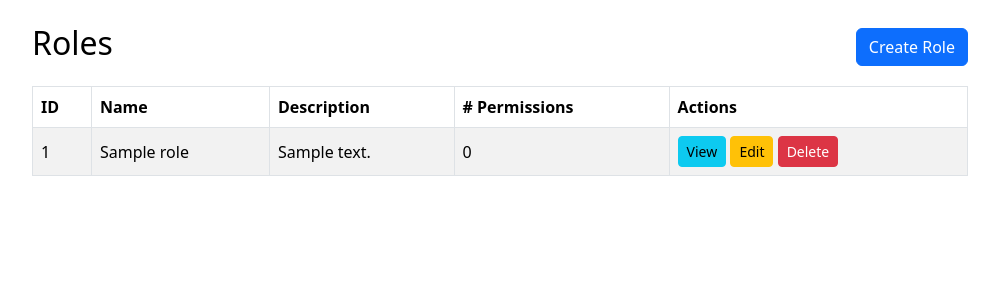
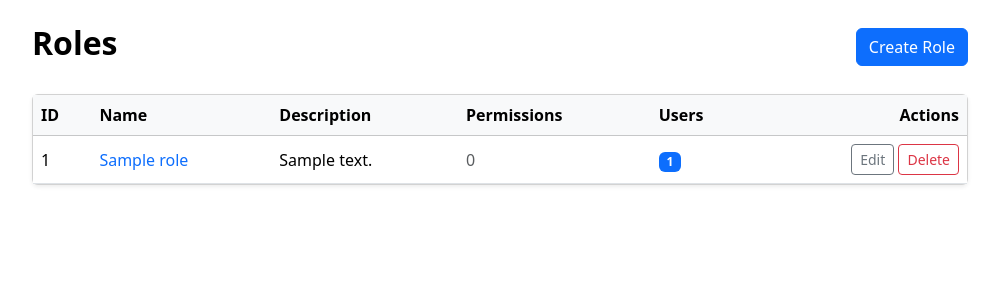
Before and after one commit to meachsenbroseth/flask_app3, a Flask app: page /roles/ in a window 1280 px wide. Shown: the part 56-356 px from the top of the page, without its empty margins (140-1139 px from the left). Run offline with Flask 3, Linux system fonts and the light colour scheme; tables that the repository leaves empty hold one stand-in row (values such as "Sample post").

Commit message:
update ui

```diff
--- a/app/templates/roles/index.html
+++ b/app/templates/roles/index.html
@@ -2,35 +2,74 @@
 {% block title %}Roles{% endblock %}
 
 {% block content %}
-<div class="d-flex justify-content-between align-items-center mb-3">
-    <h2>Roles</h2>
-    <a href="{{ url_for('roles.create') }}" class="btn btn-primary">Create Role</a>
+
+<div class="d-flex justify-content-between align-items-center mb-4">
+    <h2 class="fw-bold">Roles</h2>
+    <a href="{{ url_for('roles.create') }}" class="btn btn-primary">
+        Create Role
+    </a>
 </div>
 
-<table class="table table-striped table-bordered">
-    <thead>
+<div class="card shadow-sm">
+    <div class="table-responsive">
+        <table class="table table-hover mb-0">
+            <thead class="table-light">
                 <tr>
                     <th>ID</th>
                     <th>Name</th>
                     <th>Description</th>
-            <th># Permissions</th>
-            <th>Actions</th>
+                    <th>Permissions</th>
+                    <th>Users</th>
+                    <th class="text-end">Actions</th>
                 </tr>
             </thead>
+
             <tbody>
             {% for role in roles %}
                 <tr>
                     <td>{{ role.id }}</td>
-            <td>{{ role.name }}</td>
+
+                    <td>
+                        <a href="{{ url_for('roles.detail', role_id=role.id) }}" class="text-decoration-none">
+                            {{ role.name }}
+                        </a>
+                    </td>
+
                     <td>{{ role.description or "-" }}</td>
-            <td>{{ role.permissions | length }}</td>
+                    <!-- PERMISSIONS COUNT -->
                     <td>
-                <a href="{{ url_for('roles.detail', role_id=role.id) }}" class="btn btn-sm btn-info">View</a>
-                <a href="{{ url_for('roles.edit', role_id=role.id) }}" class="btn btn-sm btn-warning">Edit</a>
-                <a href="{{ url_for('roles.delete_confirm', role_id=role.id) }}" class="btn btn-sm btn-danger">Delete</a>
+                        {% if role.permissions %}
+                            <span class="badge bg-info text-dark">{{ role.permissions|length }}</span>
+                        {% else %}
+                            <span class="text-muted">0</span>
+                        {% endif %}
+                    </td>
+                    <!-- USERS COLUMN -->
+                    <td>
+                        {% if role.users %}
+                            <span class="badge bg-primary">
+                                {{ role.users|length }}
+                            </span>
+                        {% else %}
+                            <span class="text-muted">0</span>
+                        {% endif %}
+                    </td>
+
+
+
+                    <!-- ACTION BUTTONS -->
+                    <td class="text-end">
+                        <a href="{{ url_for('roles.edit', role_id=role.id) }}"
+                           class="btn btn-sm btn-outline-secondary">Edit</a>
+
+                        <a href="{{ url_for('roles.delete_confirm', role_id=role.id) }}"
+                           class="btn btn-sm btn-outline-danger">Delete</a>
                     </td>
                 </tr>
             {% endfor %}
             </tbody>
         </table>
+    </div>
+</div>
+
 {% endblock %}
```
Also changed, not shown: app/templates/permissions/index.html (+3 -6 lines). Lines whose indentation alone changed are shown as unchanged.
